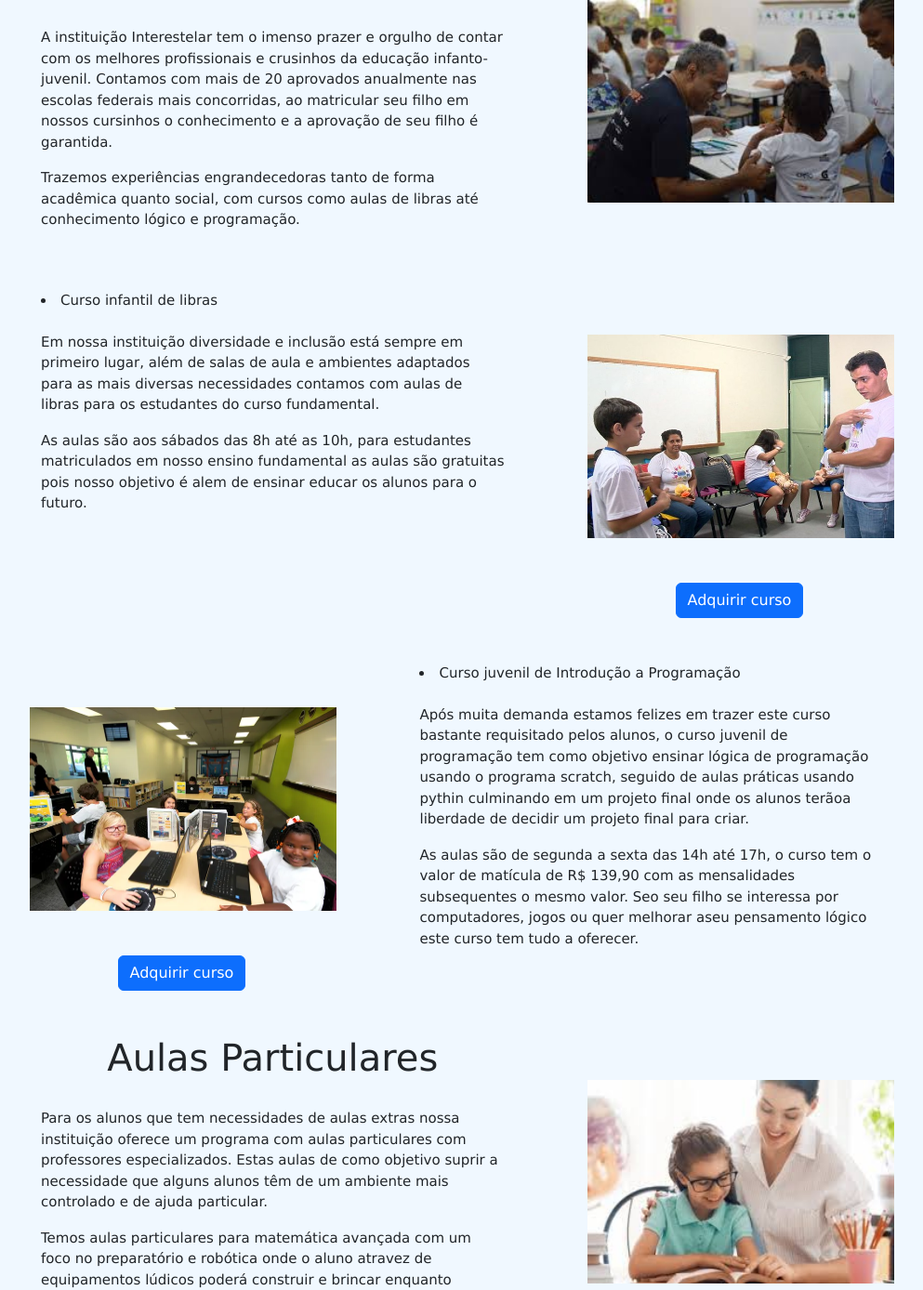
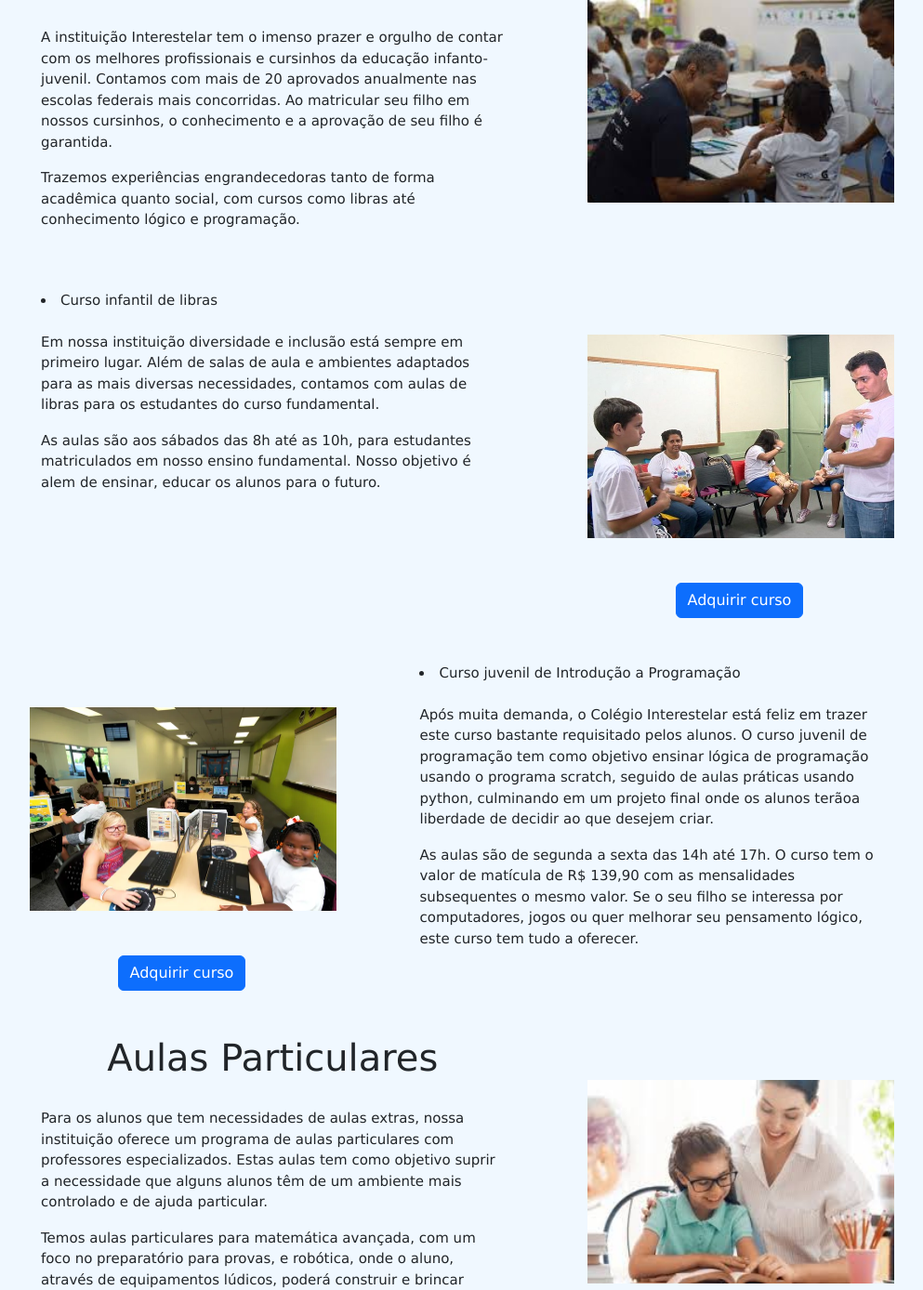
Before and after one commit to isadoravrx/proj2_web_mobile, a plain HTML site: page servicos.html in a window 1280 px wide. Shown: the part 148-1536 px from the top of the page at 93% size, without its empty margins (50-1043 px from the left). Drawn offline with nearby package versions, Linux system fonts and the light colour scheme.

Commit message:
revisão dos textos

```diff
--- a/servicos.html
+++ b/servicos.html
@@ -76,12 +76,12 @@
                 <br/>
                 <div class="descricaoAtividadeCursinho">
                     <p>
-                        A instituição Interestelar tem o imenso prazer e orgulho de contar com os melhores profissionais e crusinhos da educação infanto-juvenil.
-                        Contamos com mais de 20 aprovados anualmente nas escolas federais mais concorridas, ao matricular seu filho em nossos cursinhos o conhecimento
+                        A instituição Interestelar tem o imenso prazer e orgulho de contar com os melhores profissionais e cursinhos da educação infanto-juvenil.
+                        Contamos com mais de 20 aprovados anualmente nas escolas federais mais concorridas. Ao matricular seu filho em nossos cursinhos, o conhecimento
                         e a aprovação de seu filho é garantida.
                     </p>
                     <p>
-                        Trazemos experiências engrandecedoras tanto de forma acadêmica quanto social, com cursos como aulas de libras até conhecimento lógico e programação.
+                        Trazemos experiências engrandecedoras tanto de forma acadêmica quanto social, com cursos como libras até conhecimento lógico e programação.
                     </p>
                 </div>
             </div>
@@ -102,12 +102,11 @@
 
                 <div class="descricaoAtividadeCursinho">
                     <p>
-                        Em nossa instituição diversidade e inclusão está sempre em primeiro lugar, além de salas de aula e ambientes adaptados
-                        para as mais diversas necessidades contamos com aulas de libras para os estudantes do curso fundamental.
+                        Em nossa instituição diversidade e inclusão está sempre em primeiro lugar. Além de salas de aula e ambientes adaptados
+                        para as mais diversas necessidades, contamos com aulas de libras para os estudantes do curso fundamental.
                     </p>
                     <p>
-                        As aulas são aos sábados das 8h até as 10h, para estudantes matriculados em nosso ensino fundamental as aulas são gratuitas
-                        pois nosso objetivo é alem de ensinar educar os alunos para o futuro.
+                        As aulas são aos sábados das 8h até as 10h, para estudantes matriculados em nosso ensino fundamental. Nosso objetivo é alem de ensinar, educar os alunos para o futuro.
                     </p>
                 </div>
             </div>
@@ -144,13 +143,13 @@
 
                 <div class="descricaoAtividadeCursinho">
                     <p>
-                        Após muita demanda estamos felizes em trazer este curso bastante requisitado pelos alunos, o curso juvenil de programação tem como objetivo
-                        ensinar lógica de programação usando o programa scratch, seguido de aulas práticas usando pythin culminando em um projeto final onde os alunos
-                        terãoa liberdade de decidir um projeto final para criar.
+                        Após muita demanda, o Colégio Interestelar está feliz em trazer este curso bastante requisitado pelos alunos. O curso juvenil de programação tem como objetivo
+                        ensinar lógica de programação usando o programa scratch, seguido de aulas práticas usando python, culminando em um projeto final onde os alunos
+                        terãoa liberdade de decidir ao que desejem criar.
                     </p>
                     <p>
-                        As aulas são de segunda a sexta das 14h até 17h, o curso tem o valor de matícula de R$ 139,90 com as mensalidades subsequentes o mesmo valor. Seo seu filho
-                        se interessa por computadores, jogos ou quer melhorar aseu pensamento lógico este curso tem tudo a oferecer.
+                        As aulas são de segunda a sexta das 14h até 17h. O curso tem o valor de matícula de R$ 139,90 com as mensalidades subsequentes o mesmo valor. Se o seu filho
+                        se interessa por computadores, jogos ou quer melhorar seu pensamento lógico, este curso tem tudo a oferecer.
                     </p>
                 </div>
             </div>
@@ -168,11 +167,11 @@
                 <br/>
                 <div class="descricaoAtividadeCursinho">
                     <p>
-                        Para os alunos que tem necessidades de aulas extras nossa instituição oferece um programa com aulas particulares com professores especializados.
-                        Estas aulas de como objetivo suprir a necessidade que alguns alunos têm de um ambiente mais controlado e de ajuda particular.
+                        Para os alunos que tem necessidades de aulas extras, nossa instituição oferece um programa de aulas particulares com professores especializados.
+                        Estas aulas tem como objetivo suprir a necessidade que alguns alunos têm de um ambiente mais controlado e de ajuda particular.
                     </p>
                     <p>
-                        Temos aulas particulares para matemática avançada com um foco no preparatório e robótica onde o aluno atravez de equipamentos lúdicos poderá construir
+                        Temos aulas particulares para matemática avançada, com um foco no preparatório para provas, e robótica, onde o aluno, através de equipamentos lúdicos, poderá construir
                         e brincar enquanto aprende.
                     </p>
                 </div>
@@ -194,12 +193,12 @@
 
                 <div class="descricaoAtividadeCursinho">
                     <p>
-                        Para os alunos que querem se preparar para provas e seletivas futuras trouxemos aulas particulares de matemática avançada, aqui os alunos vão aprender
-                        conceitos e assuntos como derivada e integral, resolverá questões do enem de anos anteriores para assim atingir seu objetivo. Estas aulas são as mais conhecidas e
+                        Para os alunos que querem se preparar para provas e seletivas futuras, trouxemos aulas particulares de matemática avançada. Aqui, os alunos vão aprender
+                        conceitos e assuntos como derivada e integral, resolverão questões de várias provas, e atingirão seu objetivo. Estas aulas são as mais conhecidas e
                         respeitadas de nossa instituição.
                     </p>
                     <p>
-                        Estas aulas tem um horário flexível, horário e dias das aulas são definidas pelo aluno o plano mensal é de R$ 90,99 com 2 horas de aulas semanais.
+                        Estas aulas tem um horário flexível, uma vez que são definidas pelo aluno. O plano mensal é de R$ 90,99 com 2 horas de aulas semanais.
                     </p>
                 </div>
             </div>
@@ -236,11 +235,11 @@
 
                 <div class="descricaoAtividadeCursinho">
                     <p>
-                        Para os alunos com uma mente mais criativa e que gostam de aprender coisas novas trazemos aulas particulares de robótica. Aqui o aluno irá aprender conceitos
-                        básicos de programação aplicada a robótica, utilizamos equipamentos de ponta oferecidos pela Lego onde o aluno poderá usar sua criatividade ao máximo eunquanto aprende.
+                        Para os alunos com uma mente mais criativa, e que gostam de aprender coisas novas, trazemos aulas particulares de robótica. Aqui, o aluno irá aprender conceitos
+                        básicos de programação aplicada a robótica, utilizando equipamentos de ponta oferecidos pela Lego, onde o aluno poderá usar sua criatividade ao máximo enquanto aprende.
                     </p>
                     <p>
-                        O valor da mensalidade é de R$ 95,90 e para os alunos que se sairem bem e quiserem se aprofundar também temmos uma equipe de robótica em nossa instituição, com seletivas semestrais.
+                        O valor da mensalidade é de R$ 95,90. E, para os alunos que se sairem bem no curso, e quiserem se aprofundar, temmos uma equipe de robótica em nossa instituição, com seletivas semestrais.
                     </p>
                 </div>
             </div>
```
Also changed, not shown: sobre_biblioteca.html (+1 -1 lines), sobre_escola.html (+1 -1 lines).
